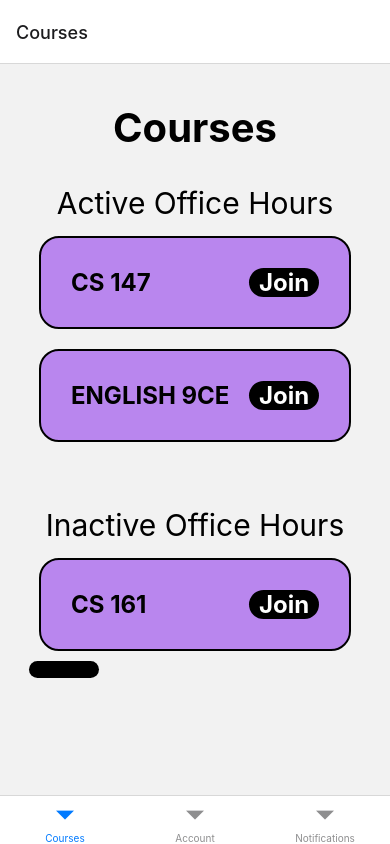
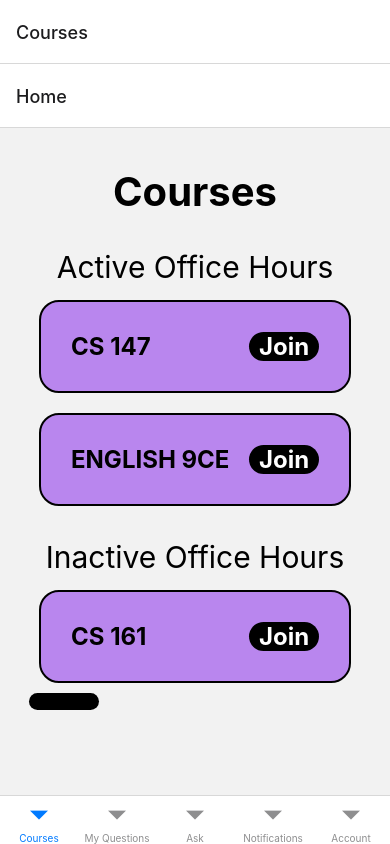
Before and after one commit to ashtonxiong/same-Q-App, a React Native app: screen /Home in a window 390 px wide. Built offline with nearby package versions, Linux system fonts and the light colour scheme.

Commit message:
Fixed BottomBar navigation and stack navigation

```diff
--- a/App.js
+++ b/App.js
@@ -26,10 +26,10 @@ import Ripple from 'react-native-material-ripple';
 //           fontWeight: 'bold', // Make the default text bold
 //         },
 //       }}>
-//         <Stack.Screen name="Home" component={HomePage} />
-//         <Stack.Screen name="CoursePage" component={CoursePage} />
-//         <Stack.Screen name="Notifications" component={Notifications} />
-//         <Stack.Screen name="QuestionPage" component={QuestionPage} />
+        // <Stack.Screen name="Home" component={HomePage} />
+        // <Stack.Screen name="CoursePage" component={CoursePage} />
+        // <Stack.Screen name="Notifications" component={Notifications} />
+        // <Stack.Screen name="QuestionPage" component={QuestionPage} />
 //       </Stack.Navigator>
 //     </NavigationContainer>
 //   );
@@ -50,28 +50,63 @@ import Ripple from 'react-native-material-ripple';
 const Stack = createStackNavigator();
 const Tab = createBottomTabNavigator();
 
-function MyTabs() {
+// function MyTabs() {
+//   return (
+//     <Tab.Navigator>
+//       <Tab.Screen name="Courses" component={HomePage} />
+//       <Tab.Screen name="My Questions" component={Notifications} />
+//       <Tab.Screen name="Ask" component={Notifications} />
+//       <Tab.Screen name="Notifications" component={Notifications} />
+//       <Tab.Screen name="Account" component={Notifications} />
+//     </Tab.Navigator>
+//   );
+// }
+
+
+// const App = () => {
+//   return (
+//     <NavigationContainer>
+//       <MyTabs />
+//     </NavigationContainer>
+//   );
+// };
+
+// const App = () => {
+//   return (
+//     <NavigationContainer>
+//       <Tab.Navigator>
+        // <Tab.Screen name="Courses" component={HomePage} />
+        // <Tab.Screen name="My Questions" component={Notifications} />
+        // <Tab.Screen name="Ask" component={Notifications} />
+        // <Tab.Screen name="Notifications" component={Notifications} />
+        // <Tab.Screen name="Account" component={Notifications} />
+//       </Tab.Navigator>
+//     </NavigationContainer>
+//   );
+// };
+
+const MainStack = () => {
   return (
-    <Tab.Navigator>
-      {/* <Tab.Screen name="Home"
-        options={{
-          tabBarIcon: ({ focused, color, size }) => (
-            <FontAwesome name={focused ? 'home' : 'home-outline'} size={size} color={color} />
-          ),
-        }}
-component={HomePage} /> */}
-      <Tab.Screen name="Courses" component={HomePage} />
-      <Tab.Screen name="Account" component={QuestionPage} />
-      <Tab.Screen name="Notifications" component={Notifications} />
-    </Tab.Navigator>
+    <Stack.Navigator initialRouteName="Home">
+      <Stack.Screen name="Home" component={HomePage} />
+      <Stack.Screen name="CoursePage" component={CoursePage} />
+      <Stack.Screen name="Notifications" component={Notifications} />
+      <Stack.Screen name="QuestionPage" component={QuestionPage} />
+
+    </Stack.Navigator>
   );
-}
-
+};
 
 const App = () => {
   return (
     <NavigationContainer>
-      <MyTabs />
+      <Tab.Navigator>
+      <Tab.Screen name="Courses" component={MainStack} />
+        <Tab.Screen name="My Questions" component={Notifications} />
+        <Tab.Screen name="Ask" component={Notifications} />
+        <Tab.Screen name="Notifications" component={Notifications} />
+        <Tab.Screen name="Account" component={Notifications} />
+      </Tab.Navigator>
     </NavigationContainer>
   );
 };
```
Also changed, not shown: components/HomePage.js (+11 -4 lines).
